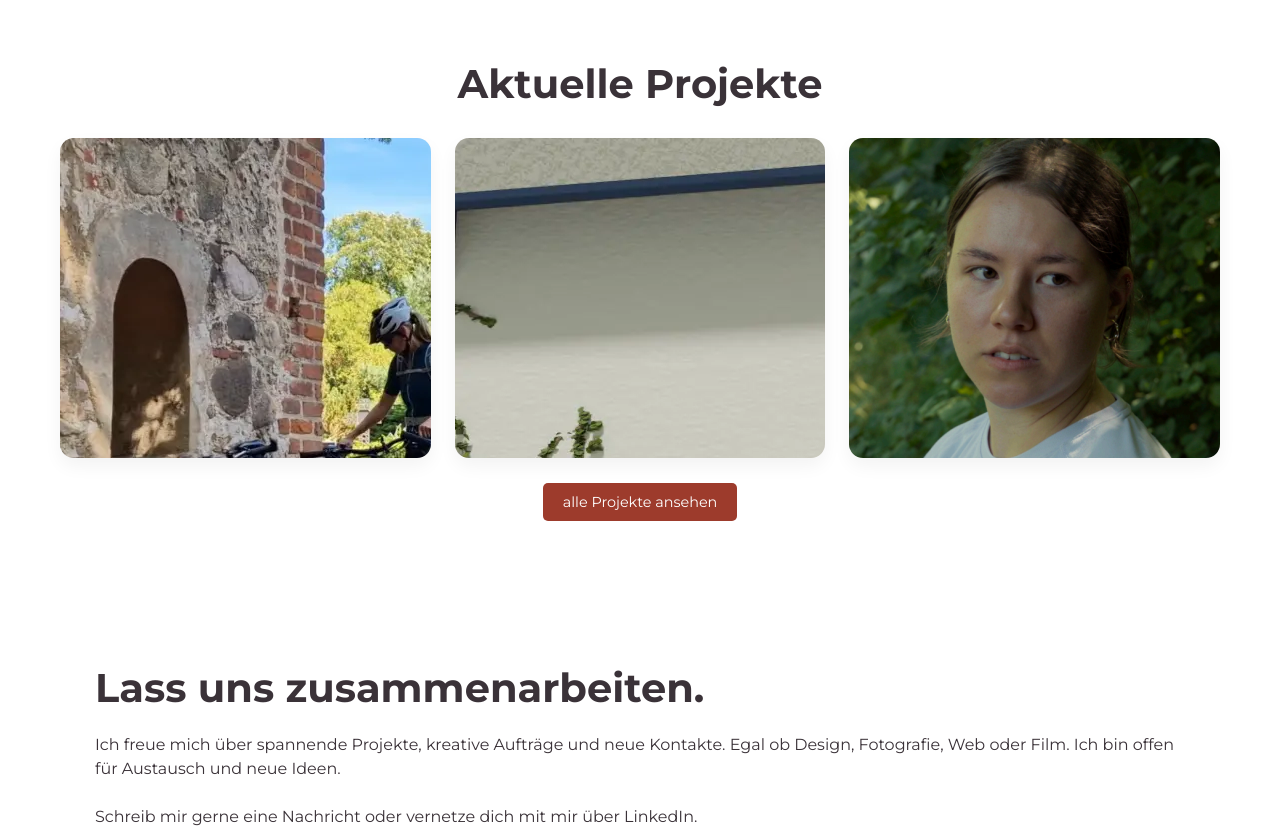
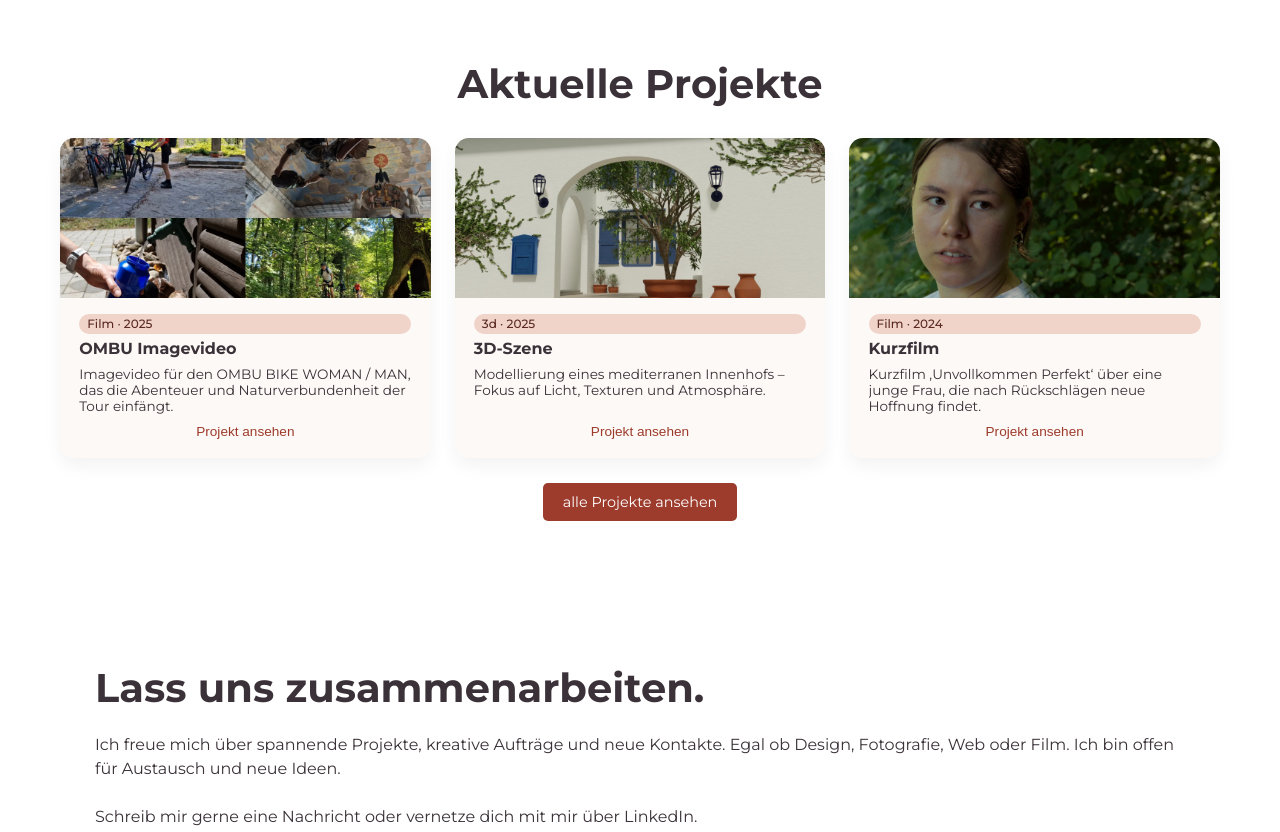
Before and after one commit to hnnh04/hannah-portfolio-2025, a plain HTML site: page index.html in a window 1280 px wide. Shown: the part 1140-1972 px from the top of the page. Drawn offline with nearby package versions, Linux system fonts and the light colour scheme.

Commit message:
Update style.css

```diff
--- a/assets/css/style.css
+++ b/assets/css/style.css
@@ -271,7 +271,7 @@ nav ul li a {
     margin: 0;
 }
 
-.project-modal-image img {
+.project-card-image img {
     width: 100%;
     height: 160px;
     object-fit: cover;
```
